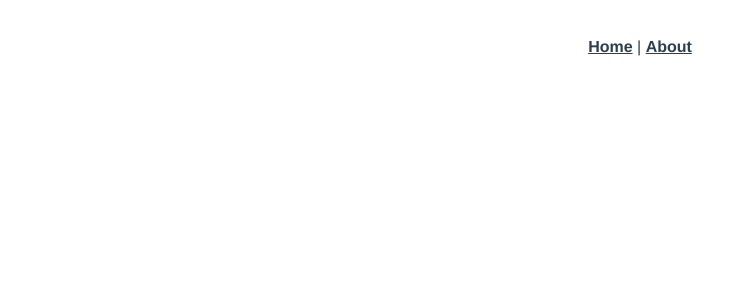
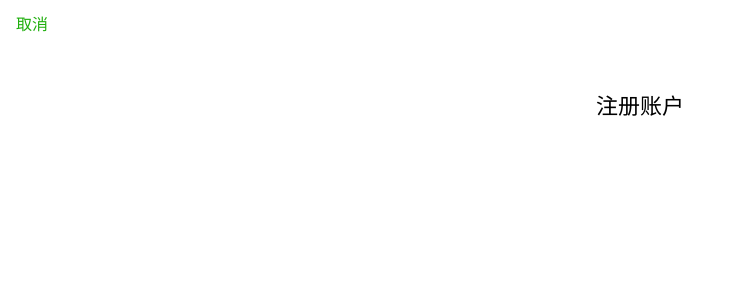
Before and after one commit to hangfengnice/vue-node-wechat, a Vue app in the folder client/: page /register in a window 1280 px wide. Shown: the top 300 px of the page, without its empty margins (0-739 px from the left). Built offline with nearby package versions, Linux system fonts and the light colour scheme.

Commit message:
client-login-register
客户端 登录注册页 初步完成

```diff
--- a/client/package.json
+++ b/client/package.json
@@ -4,9 +4,11 @@
   "private": true,
   "scripts": {
     "serve": "vue-cli-service serve",
-    "build": "vue-cli-service build"
+    "build": "vue-cli-service build",
+    "start": "npm run serve"
   },
   "dependencies": {
+    "axios": "^0.19.0",
     "core-js": "^2.6.5",
     "vue": "^2.6.10",
     "vue-router": "^3.0.3"
--- a/client/src/App.vue
+++ b/client/src/App.vue
@@ -1,29 +1,13 @@
 <template>
   <div id="app">
-    <div id="nav">
-      <router-link to="/">Home</router-link> |
-      <router-link to="/about">About</router-link>
-    </div>
+
     <router-view/>
   </div>
 </template>
 
-<style lang="scss">
-#app {
-  font-family: 'Avenir', Helvetica, Arial, sans-serif;
-  -webkit-font-smoothing: antialiased;
-  -moz-osx-font-smoothing: grayscale;
-  text-align: center;
-  color: #2c3e50;
-}
-#nav {
-  padding: 30px;
-  a {
-    font-weight: bold;
-    color: #2c3e50;
-    &.router-link-exact-active {
-      color: #42b983;
-    }
-  }
+<style lang="scss" scoped>
+html,body,#app{
+  width: 100%;
+  height: 100%;
 }
 </style>
--- /dev/null
+++ b/client/src/assets/reset.css
@@ -0,0 +1,43 @@
+html, body, div, span, applet, object, iframe,
+h1, h2, h3, h4, h5, h6, p, blockquote, pre,
+a, abbr, acronym, address, big, cite, code,
+del, dfn, em, img, ins, kbd, q, s, samp,
+small, strike, strong, sub, sup, tt, var,
+b, u, i, center,
+dl, dt, dd, ol, ul, li,
+fieldset, form, label, legend,
+table, caption, tbody, tfoot, thead, tr, th, td,
+article, aside, canvas, details, embed,
+figure, figcaption, footer, header, hgroup,
+menu, nav, output, ruby, section, summary,
+time, mark, audio, video {
+	margin: 0;
+	padding: 0;
+	border: 0;
+	font-size: 100%;
+	font: inherit;
+	vertical-align: baseline;
+}
+/* HTML5 display-role reset for older browsers */
+article, aside, details, figcaption, figure,
+footer, header, hgroup, menu, nav, section {
+	display: block;
+}
+body {
+	line-height: 1;
+}
+ol, ul {
+	list-style: none;
+}
+blockquote, q {
+	quotes: none;
+}
+blockquote:before, blockquote:after,
+q:before, q:after {
+	content: '';
+	content: none;
+}
+table {
+	border-collapse: collapse;
+	border-spacing: 0;
+}
--- a/client/src/main.js
+++ b/client/src/main.js
@@ -1,6 +1,7 @@
 import Vue from 'vue'
 import App from './App.vue'
 import router from './router'
+import './assets/reset.css'
 
 Vue.config.productionTip = false
 
--- a/client/src/router.js
+++ b/client/src/router.js
@@ -1,6 +1,9 @@
 import Vue from 'vue'
 import Router from 'vue-router'
-import Home from './views/Home.vue'
+import Index from './views/index.vue'
+import Login from './views/login.vue'
+import Register from './views/register.vue'
+
 
 Vue.use(Router)
 
@@ -9,17 +12,19 @@ export default new Router({
   base: process.env.BASE_URL,
   routes: [
     {
-      path: '/',
-      name: 'home',
-      component: Home
+      path: "/",
+      name: "index",
+      component: Index
     },
     {
-      path: '/about',
-      name: 'about',
-      // route level code-splitting
-      // this generates a separate chunk (about.[hash].js) for this route
-      // which is lazy-loaded when the route is visited.
-      component: () => import(/* webpackChunkName: "about" */ './views/About.vue')
+      path: "/login",
+      name: "login",
+      component: Login
+    },
+    {
+      path: "/register",
+      name: "register",
+      component: Register
     }
   ]
 })
--- a/client/src/views/About.vue
+++ /dev/null
@@ -1,5 +0,0 @@
-<template>
-  <div class="about">
-    <h1>This is an about page</h1>
-  </div>
-</template>
--- a/client/src/views/Home.vue
+++ /dev/null
@@ -1,18 +0,0 @@
-<template>
-  <div class="home">
-    <img alt="Vue logo" src="../assets/logo.png">
-    <HelloWorld msg="Welcome to Your Vue.js App"/>
-  </div>
-</template>
-
-<script>
-// @ is an alias to /src
-import HelloWorld from '@/components/HelloWorld.vue'
-
-export default {
-  name: 'home',
-  components: {
-    HelloWorld
-  }
-}
-</script>
--- /dev/null
+++ b/client/src/views/index.vue
@@ -0,0 +1,18 @@
+<template>
+  <div class="index">
+    zhuye
+  </div>
+</template>
+
+<script>
+export default {
+name: "index",
+components: {
+
+}
+}
+</script>
+
+<style scoped lang='scss'>
+
+</style>
--- /dev/null
+++ b/client/src/views/login.vue
@@ -0,0 +1,53 @@
+<template>
+  <div class="login">
+    <div class="title">
+      用户登录
+    </div>
+    <div class="content">
+
+    </div>
+    <div class="footer_wrap">
+    |<button class="register" @click="$router.push('/register')">注册账号</button>|
+    </div>
+  </div>
+</template>
+
+<script>
+export default {
+name: "login",
+components: {
+
+}
+}
+</script>
+
+<style scoped lang='scss'>
+.login{
+  width: 100%;
+  height: 100%;
+  overflow: hidden;
+  padding: 16px;
+  box-sizing: border-box;
+}
+.title{
+  margin-top: 80px;
+  font-size: 22px;
+  text-align: center;
+}
+.footer_wrap{
+  position: absolute;
+  left: 0;
+  bottom: 16px;
+  text-align: center;
+  width: 100%;
+  color: #888;
+  .register{
+    font-size: 16px;
+    outline: none;
+    border: none;
+    background-color: transparent;
+    color: #7b8ca9;
+  }
+}
+
+</style>
--- /dev/null
+++ b/client/src/views/register.vue
@@ -0,0 +1,53 @@
+<template>
+  <div class="index">
+    <div class="header">
+      <button @click="$router.go(-1)">取消</button>
+    </div>
+    <div class="container">
+      <div class="title">注册账户</div>
+      <div class="content">
+        <!-- 表单 -->
+      </div>
+    </div>
+  </div>
+</template>
+
+<script>
+export default {
+  name: "register",
+  components: {}
+};
+</script>
+
+<style scoped lang='scss'>
+.register {
+  width: 100%;
+  height: 100%;
+  overflow: hidden;
+}
+.header {
+  width: 100%;
+  height: 50px;
+  box-sizing: border-box;
+  padding: 0 10px;
+  line-height: 50px;
+  button {
+    border: none;
+    outline: none;
+    background-color: transparent;
+    font-size: 16px;
+    color: #20af0e;
+  }
+}
+.container {
+  width: 100%;
+  padding: 16px;
+  box-sizing: border-box;
+}
+.title{
+  margin-top: 30px;
+  font-size: 22px;
+  text-align: center;
+
+}
+</style>
--- /dev/null
+++ b/client/vue.config.js
@@ -0,0 +1,6 @@
+
+module.exports = {
+  devServer: {
+    open : true
+  }
+}
```
